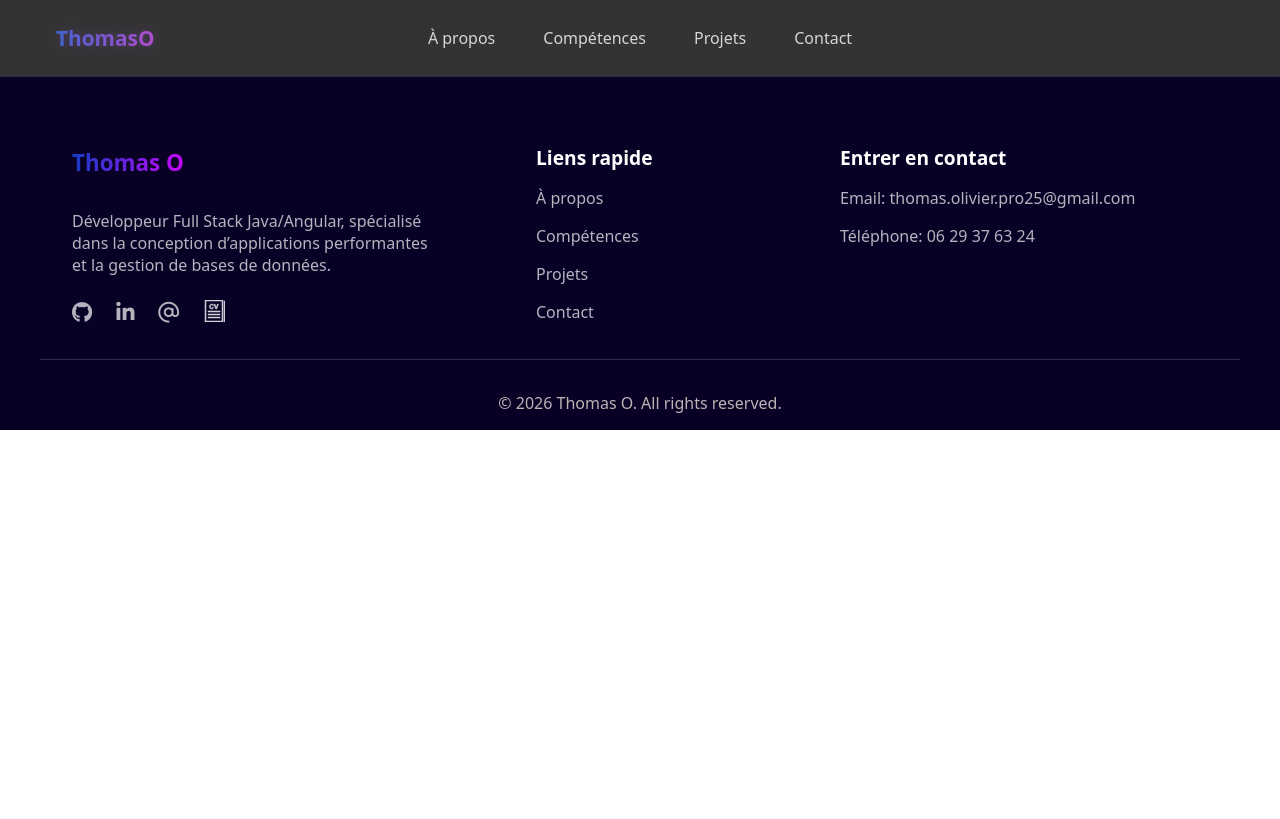
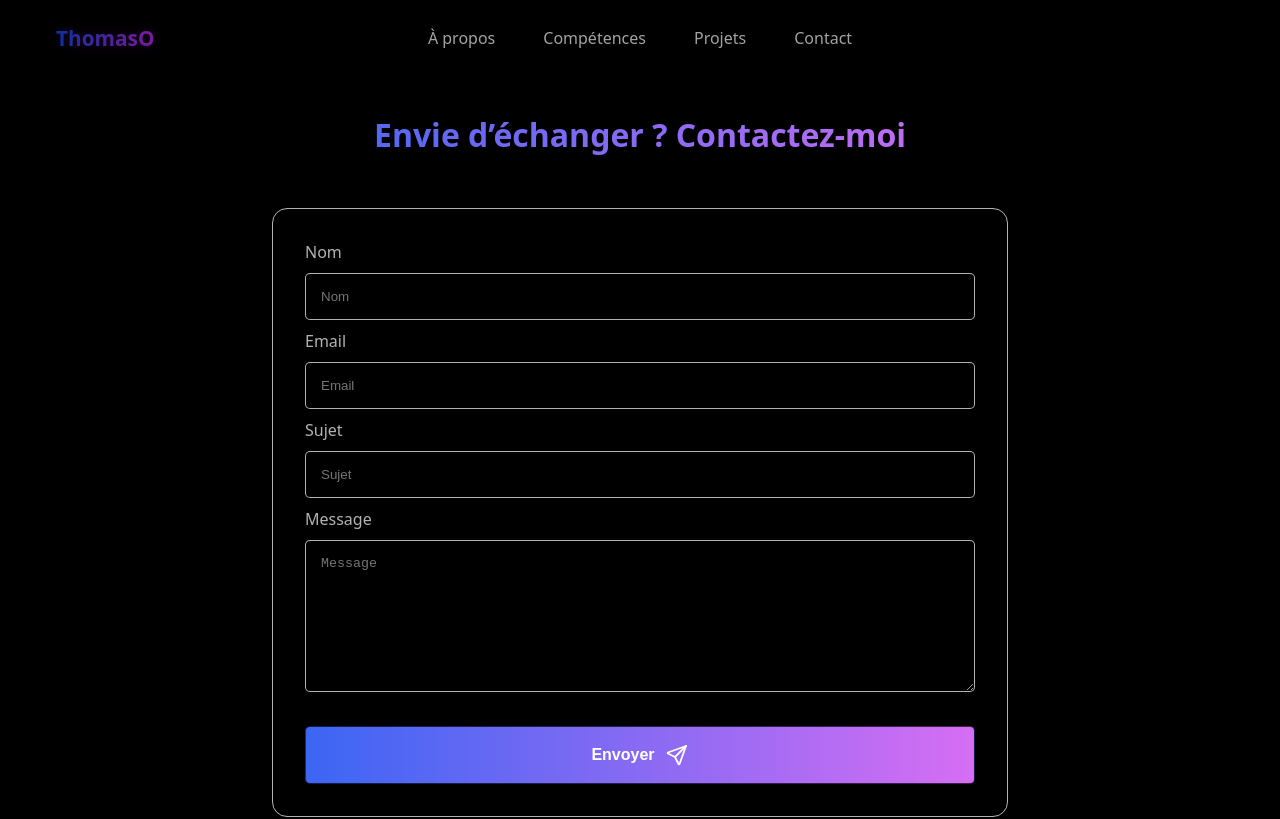
Before and after one commit to thomasolivier-dev/portfolio, an Angular app in the folder portfolio/: page / in a window 1280 px wide. Shown: the top 819 px of the page. Built offline with nearby package versions, Linux system fonts and the light colour scheme.

Commit message:
add: section contact design

```diff
--- a/portfolio/src/app/app.component.html
+++ b/portfolio/src/app/app.component.html
@@ -1,6 +1,7 @@
 <main class="main">
   <div class="content">
     <app-navbar></app-navbar>
+    <app-contact-section></app-contact-section>
     <app-footer></app-footer>
   </div>
 </main>
--- a/portfolio/src/app/app.component.scss
+++ b/portfolio/src/app/app.component.scss
@@ -1,4 +1,5 @@
 main {
     top: 0;
     height: 100vh;
+    background-color: black;
 }
--- a/portfolio/src/app/app.component.ts
+++ b/portfolio/src/app/app.component.ts
@@ -1,10 +1,11 @@
 import { Component } from '@angular/core';
 import { NavbarComponent } from './core/navbar/navbar.component';
 import { FooterComponent } from './core/footer/footer.component';
+import { ContactSectionComponent } from './sections/contact/contact-section/contact-section.component';
 
 @Component({
   selector: 'app-root',
-  imports: [NavbarComponent, FooterComponent],
+  imports: [NavbarComponent, FooterComponent, ContactSectionComponent],
   templateUrl: './app.component.html',
   styleUrl: './app.component.scss'
 })
--- /dev/null
+++ b/portfolio/src/app/sections/contact/contact-form/contact-form.component.html
@@ -0,0 +1,39 @@
+<div class="form-container">
+    <form class="contact-form">
+        <div class="form-input">
+            <span>Nom</span>
+            <input type="text" placeholder="Nom" required>
+        </div>
+        <div class="form-input">
+            <span>Email</span>
+            <input type="email" placeholder="Email" required>
+        </div>
+        <div class="form-input">
+            <span>Sujet</span>
+            <input type="text" placeholder="Sujet" required>
+        </div>
+        <div class="form-input">
+            <span>Message</span>
+            <textarea name="" id="" placeholder="Message" autocorrect="on" rows="8"
+            required></textarea>
+        </div>
+
+        <button class="send-button" type="submit">
+            <span>Envoyer</span>
+            <svg
+                xmlns="http://www.w3.org/2000/svg"
+                width="24"
+                height="24"
+                viewBox="0 0 24 24"
+                fill="none"
+                stroke="#ffffff"
+                stroke-width="1.80"
+                stroke-linecap="round"
+                stroke-linejoin="round"
+                >
+                <path d="M10 14l11 -11" />
+                <path d="M21 3l-6.5 18a.55 .55 0 0 1 -1 0l-3.5 -7l-7 -3.5a.55 .55 0 0 1 0 -1l18 -6.5" />
+            </svg>
+        </button>
+    </form>
+</div>
--- /dev/null
+++ b/portfolio/src/app/sections/contact/contact-form/contact-form.component.scss
@@ -0,0 +1,85 @@
+.form-container {
+    display: flex;
+    justify-content: center;
+    border: 1px solid #ffffffb3;
+    margin: 1rem 2rem;
+    padding: 1rem;
+    border-radius: 15px;
+}
+
+.form-input {
+    display: flex;
+    flex-direction: column;
+    padding-bottom: 10px;
+}
+
+.contact-form {
+    width: 100%;
+    padding: 1rem;;
+}
+
+.contact-form input,
+.contact-form textarea {
+    padding: 15px;
+    background-color: black;
+    border: 1px solid #ffffffb3;
+    border-radius: 5px;
+    color: white;
+    transition: border-color 0.25s ease, box-shadow 0.25s ease;
+}
+
+.contact-form input:focus,
+.contact-form textarea:focus {
+    outline: none;
+    border: 1px solid #d66ef3;
+    box-shadow: 0 0 0 2px rgba(158, 32, 193, 0.25)
+}
+
+.contact-form textarea {
+    resize: vertical;
+}
+
+.contact-form .form-input span {
+    color: #ffffffb3;
+    padding-bottom: 10px;
+}
+
+.send-button {
+    background: linear-gradient(to right, #3b66f3, #d66ef3);
+    width: 100%;
+    display: flex;
+    flex-direction: row;
+    justify-content: center;
+    align-items: center;
+    gap: 10px;
+    padding: 1rem;
+    border: 1px solid #000000b3;
+    border-radius: 5px;
+    margin-top: 1.5rem;
+    transition: transform 0.3s ease;
+}
+
+.send-button:hover {
+    transform: scale(1.03);
+}
+
+.send-button span {
+    color: white;
+    font-size: 1rem;
+    font-weight: 600;
+}
+
+@media (max-width: 750px) {
+    .send-button span {
+        font-size: 0.8rem;
+    }
+
+    .send-button svg {
+        width: 20px;
+        height: 20px;
+    }
+
+    .form-container {
+        padding: 0;
+    }
+}
--- /dev/null
+++ b/portfolio/src/app/sections/contact/contact-section/contact-section.component.html
@@ -0,0 +1,6 @@
+<div class="background">
+    <div class="container" id="contact">
+        <h2>Envie d’échanger ? Contactez-moi</h2>
+        <app-contact-form></app-contact-form>
+    </div>
+</div>
--- /dev/null
+++ b/portfolio/src/app/sections/contact/contact-section/contact-section.component.scss
@@ -0,0 +1,26 @@
+.background {
+    background-color: black;
+    width: 100%;
+    display: flex;
+    justify-content: center;
+    padding-bottom: 2rem;
+}
+
+.container {
+    max-width: 800px;
+    width: 100%;
+    display: flex;
+    flex-direction: column;
+    justify-content: center;
+}
+
+.container h2 {
+    text-align: center;
+    color: white;
+    font-size: 2rem;
+    background: linear-gradient(90deg, #3b66f3, #d66ef3);
+    background-clip: text;
+    -webkit-background-clip: text;
+    color: transparent;
+    padding: 10px;
+}
```
Also changed, not shown: portfolio/src/app/sections/contact/contact-form/contact-form.component.ts (added, +11 -0 lines), portfolio/src/app/sections/contact/contact-section/contact-section.component.ts (added, +12 -0 lines), 2 other files (tests, documents, lock files or other folders).
